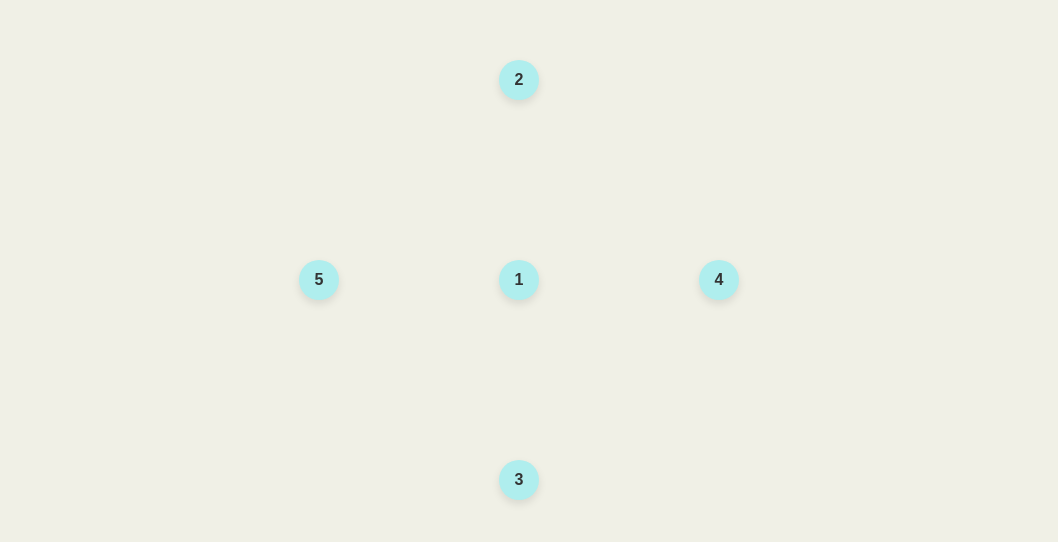
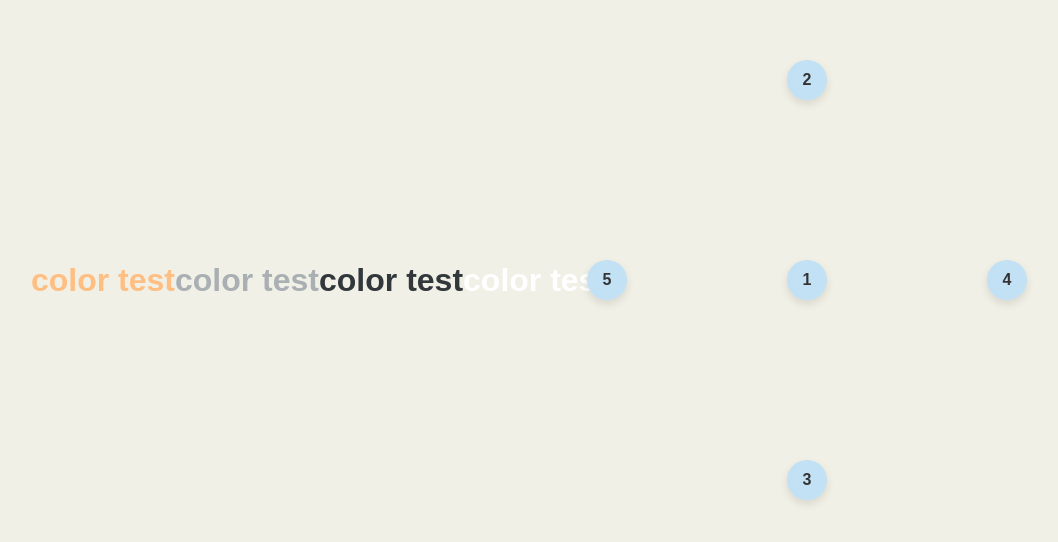
Before and after one commit to kkh-sdbx/kkh-sdbx.github.io, a plain HTML site: page index.html in a window 1280 px wide. Shown: the part 120-662 px from the top of the page, without its empty margins (121-1179 px from the left). Drawn offline with Linux system fonts and the light colour scheme.

Commit message:
color palette updated

```diff
--- a/index.html
+++ b/index.html
@@ -29,7 +29,7 @@
         .point {
             width: 40px;
             height: 40px;
-            background-color: rgb(175, 238, 238); /* 연한 틸색 */
+            background-color: rgb(195, 225, 245); /* 연한 틸색 */
             border-radius: 50%;
             position: absolute;
             cursor: pointer;
@@ -44,7 +44,7 @@
 
         .point:hover {
             transform: scale(1.1);
-            background-color: rgb(140, 200, 200); /* 호버 시 약간 진한 틸색 */
+            background-color: rgb(150, 195, 230); /* 호버 시 약간 진한 틸색 */
             border-radius: 0%;
         }
         .point:hover .point-text {
@@ -105,9 +105,26 @@
         .point:hover.point-east { transform: translate(50%, -50%) rotate(45deg) scale(1.2); }
         .point:hover.point-west { transform: translate(-50%, -50%) rotate(45deg) scale(1.2); }
 
+        .orange{
+            color:	rgb(255, 190, 130);
+        }
+
+        .grey{
+            color: rgb(170, 175, 180);
+        }
+        .black{
+            color: rgb(50, 55, 60);
+        }
+        .white{
+            color: rgb(255, 255, 255);
+        }
     </style>
 </head>
 <body>
+    <h1 class = "orange">color test</h1>
+    <h1 class = "grey">color test</h1>
+    <h1 class = "black">color test</h1>
+    <h1 class = "white">color test</h1>
 
     <div class="container">
         <!-- 1번 점 (중앙) -->
```
